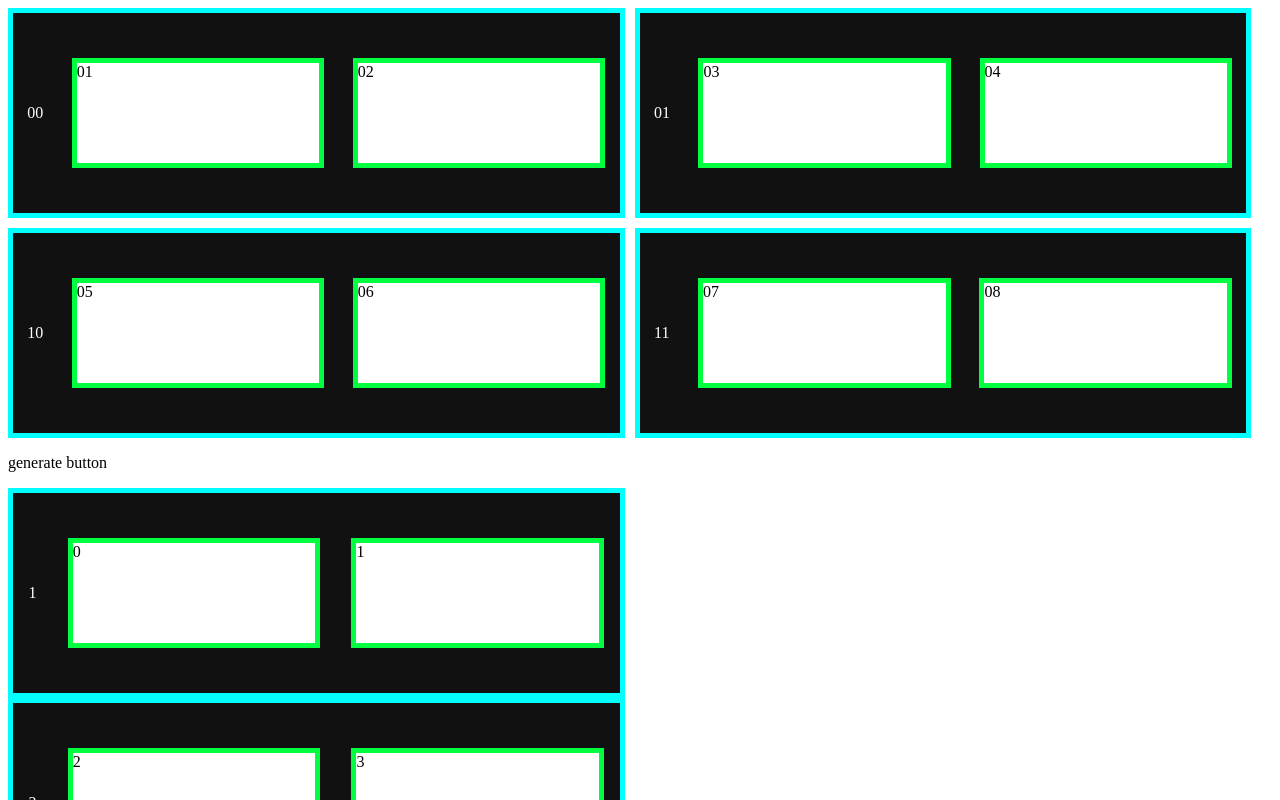
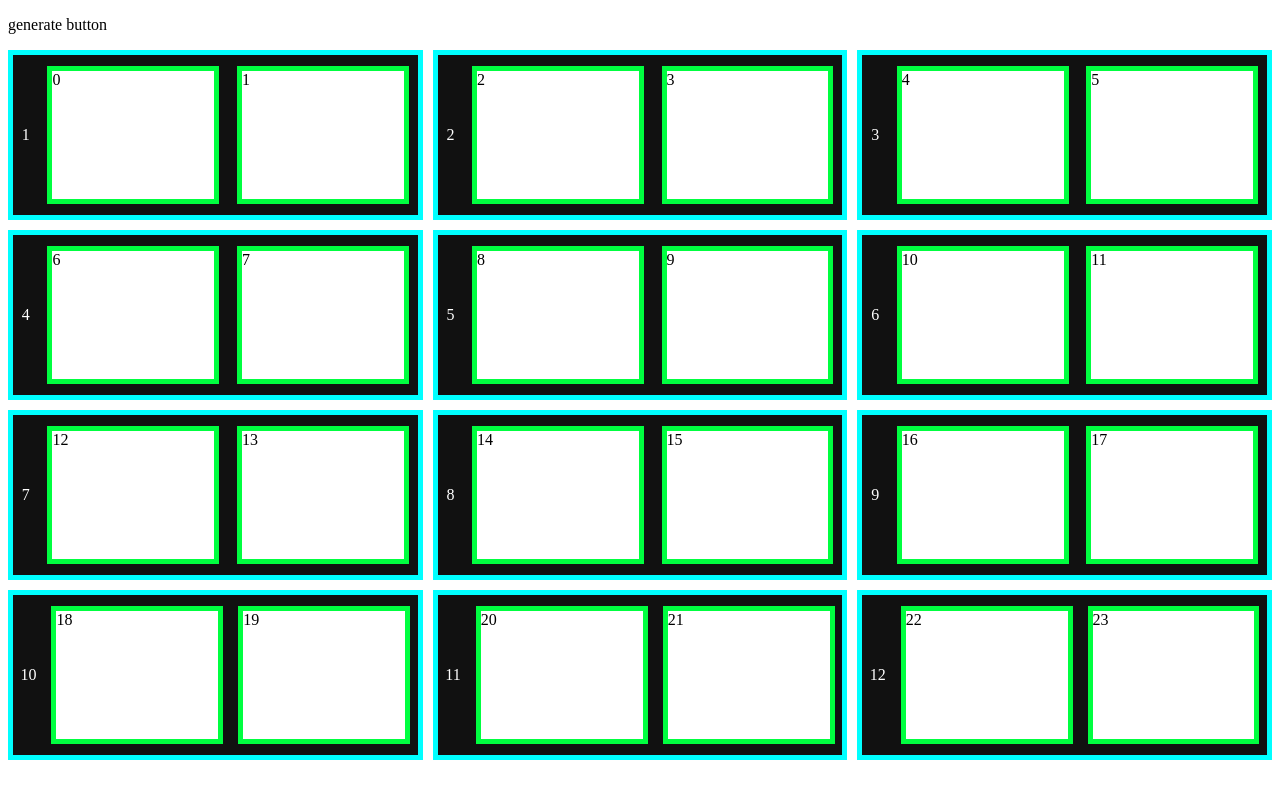
Before and after one commit to akiraei/retrospective, a plain HTML site: page hello-code/MG/land of mine/test.html in a window 1280 px wide. Both pictures are taken after a click on the element "generate button". Shown: the top 800 px of the page. Drawn offline with Linux system fonts and the light colour scheme.

Commit message:
180404 ver 1.03 집에 가고 싶다

```diff
--- a/hello-code/MG/land of mine/script.js
+++ b/hello-code/MG/land of mine/script.js
@@ -1,105 +1,98 @@
-var b_map = [["a","b"],["*","c"]]
+var b_map = [["a", "b"], ["*", "c"]];
 
+// --------------begin of load--------------------------------------
 
-var lv2 = document.getElementsByClassName("lv2");
-var lv1 = document.getElementsByClassName("lv1");
-
-// --------------load--------------------------------------
-
-function count_load (a) {
+function count_load(a) {
   var x = 0;
   for (var i = 0; i < a.length; i++) {
-    console.log("i",i);
-    for (var j = 0; j < a[0].length; j++){
-      console.log("j",j);
-      if (a[i][j]=="*") {
+    console.log("i", i);
+    for (var j = 0; j < a[0].length; j++) {
+      console.log("j", j);
+      if (a[i][j] == "*") {
         x = x + 1;
-      };
-    };
-  };
+      }
+    }
+  }
   console.log(x);
   return x;
 }
 
+window.addEventListener("load", function() {
+  count_load(b_map);
+});
 
-window.addEventListener("load",function(){count_load(b_map)});
-
+//---------------end of load---------------------------------
 
 //---------------begin of input---------------------------------
 
-function xy1 (a) {
+function xy1(a) {
   console.log("xy");
   console.log(a.id);
-  var u = Math.floor((a.id/2)/2);
-  var d = (a.id/2) % 2;
-  console.log("u",u,"d",d);
-  return [u,d];
+  var u = Math.floor(a.id / 2 / 2);
+  var d = (a.id / 2) % 2;
+  console.log("u", u, "d", d);
+  return [u, d];
 }
 
-function check (a,b) {
-  console.log("0",a,"1",b);
+function check(a, b) {
+  console.log("0", a, "1", b);
   if (b_map[a][b] == "*" || b_map[a][b] == "!") {
     console.log("get_in");
     return 1;
-  } else { return 0;}
-};
+  } else {
+    return 0;
+  }
+}
 
-function boom (a,b) {
-    lv1[2*a+b].textContent = "boom!";
-};
+function boom(a, b) {
+  lv1[2 * a + b].textContent = "boom!";
+}
 
-function number (a,b) {
-    lv1[2*a+b].textContent = b_map[a][b];
-};
+function number(a, b) {
+  lv1[2 * a + b].textContent = b_map[a][b];
+}
 
-
-function input (a) {
+function input(a) {
   var t = xy1(a);
-  var x = check(t[0],t[1]);
+  var x = check(t[0], t[1]);
   console.log("x", x);
-  if ( x == 1) {
-    boom(t[0],t[1]);
+  if (x == 1) {
+    boom(t[0], t[1]);
   } else {
     number(t[0], t[1]);
-  };
-};
+  }
+}
 
 //---------------end of input---------------------------------
 
-
-
-
 //---------------begin of flag---------------------------------
 
-function xy2 (a) {
+function xy2(a) {
   console.log("xy");
   console.log(a.id);
-  var u = Math.floor(((a.id-1)/2)/2);
-  var d = ((a.id-1)/2) % 2;
-  console.log("u",u,"d",d);
-  return [u,d];
+  var u = Math.floor((a.id - 1) / 2 / 2);
+  var d = ((a.id - 1) / 2) % 2;
+  console.log("u", u, "d", d);
+  return [u, d];
 }
 
+function flagging(a, b) {
+  b_map[a][b] = "!";
+}
 
-function flagging (a,b) {
-  b_map[a][b] = "!";
-};
-
-function flag (a) {
+function flag(a) {
   var t = xy2(a);
-  var x = check(t[0],t[1]);
+  var x = check(t[0], t[1]);
   console.log("x", x);
   console.log(b_map[t[0]][t[1]]);
 
-  if ( x == 1){
-    flagging(t[0],t[1]);
+  if (x == 1) {
+    flagging(t[0], t[1]);
     console.log(b_map[t[0]][t[1]]);
-  };
- };
+  }
+}
 
 //---------------end of flag---------------------------------
-
-
 
 //---------------begin of generate---------------------------------
 
@@ -114,14 +107,11 @@ function flag (a) {
 //   document.getElementById("testArea").innerHTML=str;
 //   }
 
- var make_n = [3,4]
+var make_n = [3, 4];
 
-
-
- function change_body(a,b){
-
-  var str="";
-  var str_buffer =""
+function change_body(a, b) {
+  var str = "";
+  var str_buffer = "";
   var count = 0;
   var choice_cell = 0;
 
@@ -129,29 +119,40 @@ for (var i = 0; i < a; i++) {
     for (var j = 0; j < b; j++) {
       count += 1;
 
-str +=  '<div class = "lv1">';
-str +=   count;
-str += '<div class = "lv2" onclick="input(this)">';
-str +=  choice_cell;
+      str += '<div class = "lv1">';
+      str += count;
+      str += '<div class = "lv2" id="';
+      str += choice_cell;
+      str += '" onclick="input(this)">';
+      str += choice_cell;
       choice_cell += 1;
       str += "</div>";
-str += '<div class = "lv2" onclick="flag(this)">';
-str +=  choice_cell ;
+      str += '<div class = "lv2" id="';
+      str += choice_cell;
+      str += '" onclick="flag(this)">';
+      str += choice_cell;
       choice_cell += 1;
-str +=   "</div>"
-str += "</div>"
-
+      str += "</div>";
+      str += "</div>";
 
       str + count + "번째 줄입니다. <br/>";
-  };
-};
+    }
+  }
 
-document.getElementById("pseudo_body").innerHTML=str;
-  };
+  document.getElementById("container").innerHTML = str;
 
+  lv2 = document.getElementsByClassName("lv2");
+  lv1 = document.getElementsByClassName("lv1");
+}
 
+var pseudo_button = document.getElementById("pseudo_button");
+pseudo_button.addEventListener("click", function() {
+  change_body(make_n[0], make_n[1]);
+});
 
-  var pseudo_button = document.getElementById("pseudo_button")
-  pseudo_button.addEventListener("click",function(){
-    change_body( make_n[0], make_n[1]);
-  });
+var lv2;
+var lv1;
+// var lv2;와 var lv1;을 genarate 보다 위에 있으면 undefined가 뜬다. genarate 할 때 위에서 부터... 읽으면... undefined가 아닐텐데?
+// 그럼 밑에다 두면 왜 작동을 하지...? 호이스팅 문제 인거 같긴 한데 ... function에 의해서 function 앞에 있으면 var lv2;와 var lv1;도 리셋이 되는 건가?
+
+//---------------end of generate---------------------------------
--- a/hello-code/MG/land of mine/test.html
+++ b/hello-code/MG/land of mine/test.html
@@ -9,8 +9,9 @@
 <style>
 
 .container {
-  display: flex;
-  flex-wrap: wrap;
+  display: grid;
+  grid-template-columns: repeat(3, 1fr);;
+  grid-template-rows: repeat(4, 1fr);;
   grid-gap: 10px;
 }
 
@@ -18,23 +19,22 @@
   display: flex;
   justify-content: space-around;
   align-items: center;
-  height: 200px;
-  width: 48%;
   background-color: #111111;
   border-style: solid;
   border-width: 5px;
   border-color: aqua;
   color: white;
+  height: 20vh;
 }
 
 .lv2 {
   background: white;
-  height: 100px;
-  width: 40%;
   border-style: solid;
   border-width: 5px;
   border-color: rgb(0, 255, 64);
   color: black;
+  height: 80%;
+  width: 40%;
 }
 
 </style>
@@ -43,63 +43,18 @@
 </head>
 <body>
 
-<div class = "container">
+    <p id="pseudo_button"> generate button </p>
 
-
-<div class = "lv1">
-  00
-<div class = "lv2" id="00" onclick="input(this)">
-01
-</div>
-<div class = "lv2" id="01" onclick="flag(this)">
-  02
-  </div>
-</div>
-
-<div class = "lv1">
-  01
-  <div class = "lv2" id="02" onclick="input(this)">
-  03
-  </div>
-  <div class = "lv2" id="03" onclick="flag(this)">
-    04
-    </div>
-  </div>
-
-  <div class = "lv1">
-    10
-    <div class = "lv2" id="04" onclick="input(this)">
-    05
-    </div>
-    <div class = "lv2" id="05" onclick="flag(this)">
-      06
-      </div>
-    </div>
-
-    <div class = "lv1">
-      11
-      <div class = "lv2" id="06" onclick="input(this)">
-      07
-      </div>
-      <div class = "lv2" id="07" onclick="flag(this)">
-        08
-        </div>
-      </div>
-
-
-</div>
-
-<p id="pseudo_button"> generate button </p>
-
-<div id = "pseudo_body">
-
-
+<div class = "container" id = "container">
 
 
 
 </div>
 
 
+
+
+
   <script type="text/javascript" src="script.js"></script>
 </body>
 </html>
```
Also changed, not shown: 1 other file. Lines whose indentation alone changed are shown as unchanged.
